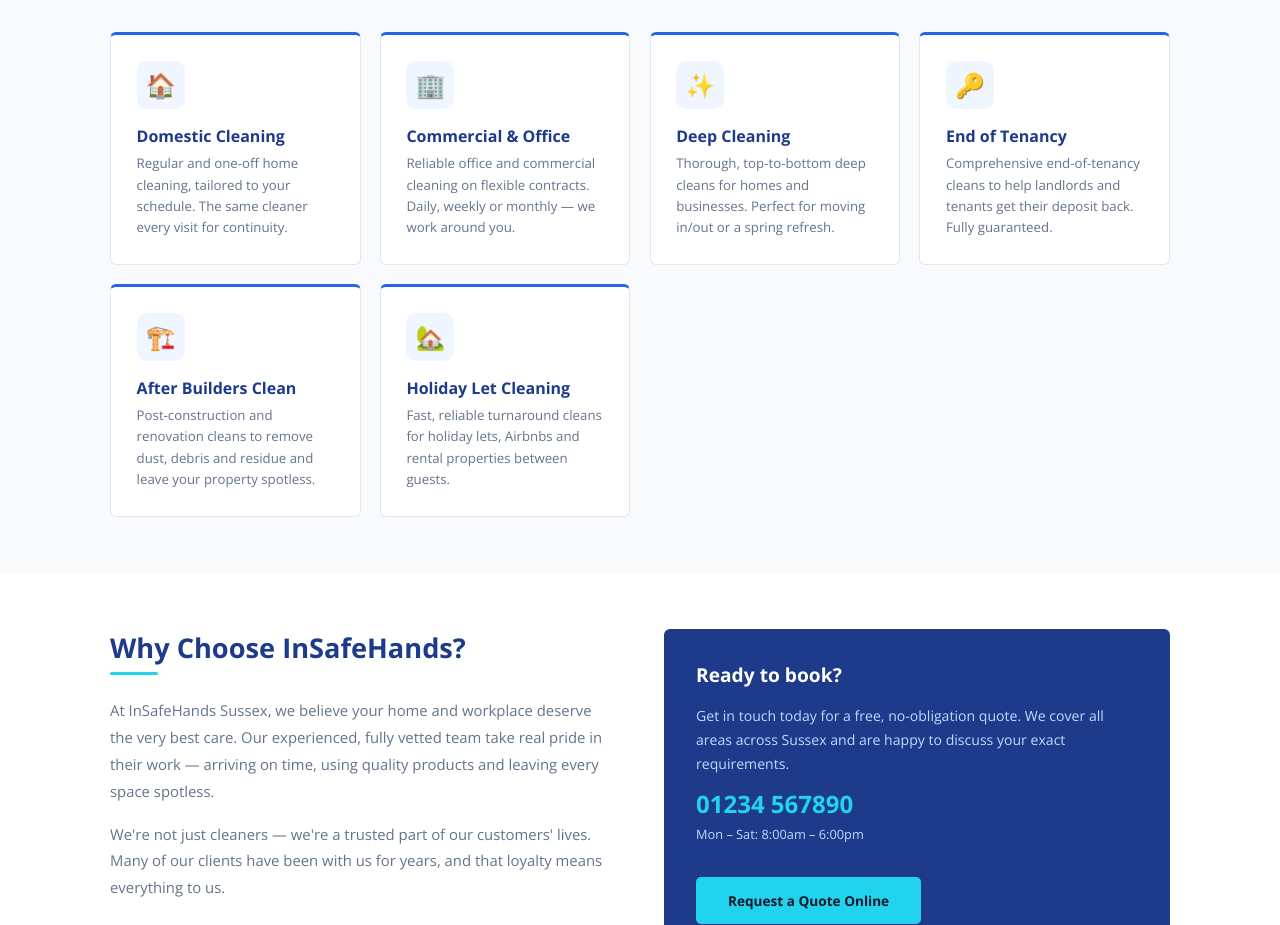
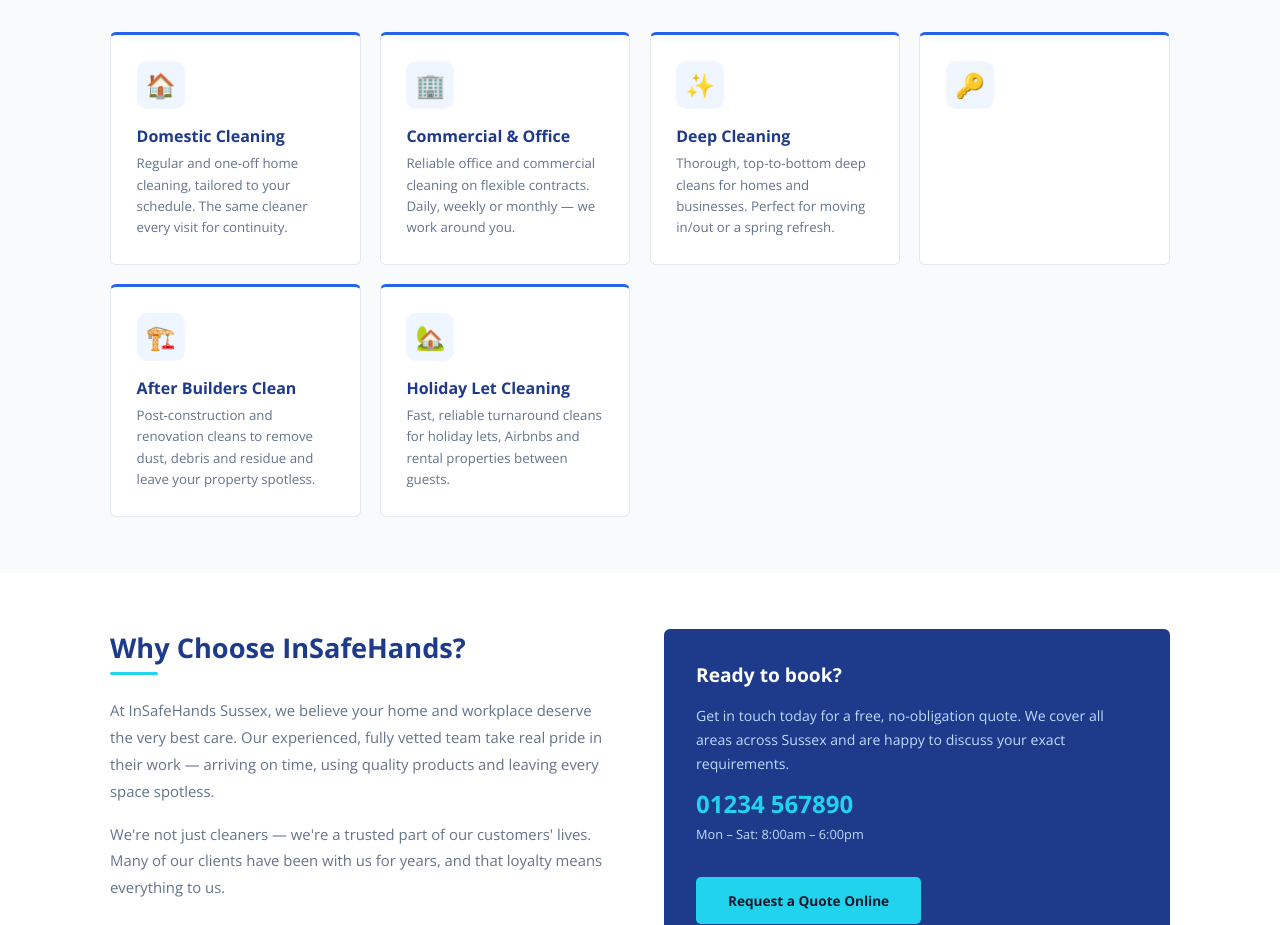
Before and after one commit to rumseycatherine255-svg/botty, a website: page public/index.html in a window 1280 px wide. Shown: the part 868-1793 px from the top of the page. Drawn offline with nearby package versions, Linux system fonts and the light colour scheme.

Commit message:
Update index.html

```diff
--- a/public/index.html
+++ b/public/index.html
@@ -242,8 +242,6 @@
       </div>
       <div class="service-card">
         <div class="svc-icon">🔑</div>
-        <h3>End of Tenancy</h3>
-        <p>Comprehensive end-of-tenancy cleans to help landlords and tenants get their deposit back. Fully guaranteed.</p>
       </div>
       <div class="service-card">
         <div class="svc-icon">🏗️</div>
```
